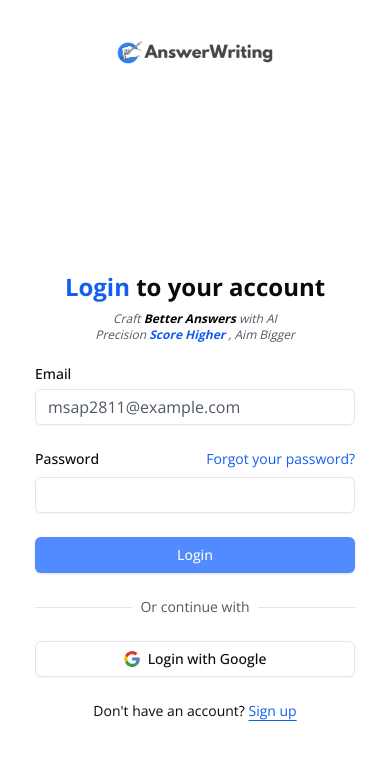
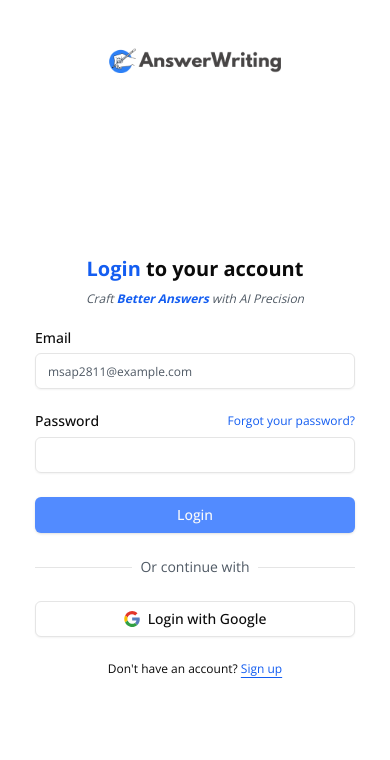
Before and after one commit to anthroholictechnologies/answerwriting, a Next.js app: page /auth/login in a window 390 px wide. Shown: the top 760 px of the page. Built offline with nearby package versions, Linux system fonts and the light colour scheme.

Commit message:
design tweak

```diff
--- a/src/app/(auth)/auth/login/page.tsx
+++ b/src/app/(auth)/auth/login/page.tsx
@@ -5,18 +5,18 @@ export default function LoginPage() {
   return (
     <div className="grid min-h-svh lg:grid-cols-2">
       <div className="flex flex-col gap-4 p-6 md:p-10">
-        <div className="flex justify-center gap-2 md:justify-start -mt-12">
+        <div className="flex justify-center gap-2 md:justify-start md:-mt-16 -mt-12">
           <Link href="/">
             <Image
               src="/logos/3.png"
               alt="answerwriting.com logo"
-              height={180}
-              width={180}
-              className="w-[180px] h-[180px]"
+              height={200}
+              width={200}
+              className="w-[200px] h-[200px]"
             />
           </Link>
         </div>
-        <div className="flex flex-1 items-center justify-center">
+        <div className="flex flex-1 items-center justify-center md:-mt-8 -mt-20">
           <div className="w-full max-w-xs">
             <LoginForm />
           </div>
--- a/src/components/login-form.tsx
+++ b/src/components/login-form.tsx
@@ -12,14 +12,12 @@ export function LoginForm({
   return (
     <form className={cn("flex flex-col gap-6", className)} {...props}>
       <div className="flex flex-col items-center gap-2 text-center">
-        <h1 className="text-2xl font-bold">
+        <h1 className="text-xl md:text-2xl font-bold">
           {" "}
           <ImpactSpan text="Login" /> to your account
         </h1>
         <p className="text-balance text-xs text-muted-foreground italic">
-          Craft{" "}
-          <ImpactSpan text="Better Answers" overrideClasses="text-black" /> with
-          AI Precision <ImpactSpan text="Score Higher" /> , Aim Bigger
+          Craft <ImpactSpan text="Better Answers" /> with AI Precision
         </p>
       </div>
       <div className="grid gap-6">
@@ -30,6 +28,7 @@ export function LoginForm({
             type="email"
             placeholder="msap2811@example.com"
             required
+            className="placeholder:text-xs md:placeholder:text-sm text-xs md:text-sm"
           />
         </div>
         <div className="grid gap-2">
@@ -38,7 +37,7 @@ export function LoginForm({
             <AnswerWritingLink
               href="#"
               linkText="Forgot your password?"
-              overrideClasses="ml-auto"
+              overrideClasses="ml-auto text-xs md:text-sm"
             />
           </div>
           <Input id="password" type="password" required />
@@ -77,12 +76,12 @@ export function LoginForm({
           Login with Google
         </Button>
       </div>
-      <div className="text-center text-sm">
+      <div className="text-center text-xs md:text-sm">
         Don&apos;t have an account?{" "}
         <AnswerWritingLink
           href="#"
           linkText="Sign up"
-          overrideClasses="underline underline-offset-4"
+          overrideClasses="underline underline-offset-4 text-xs md:text-sm"
         />
       </div>
     </form>
```
